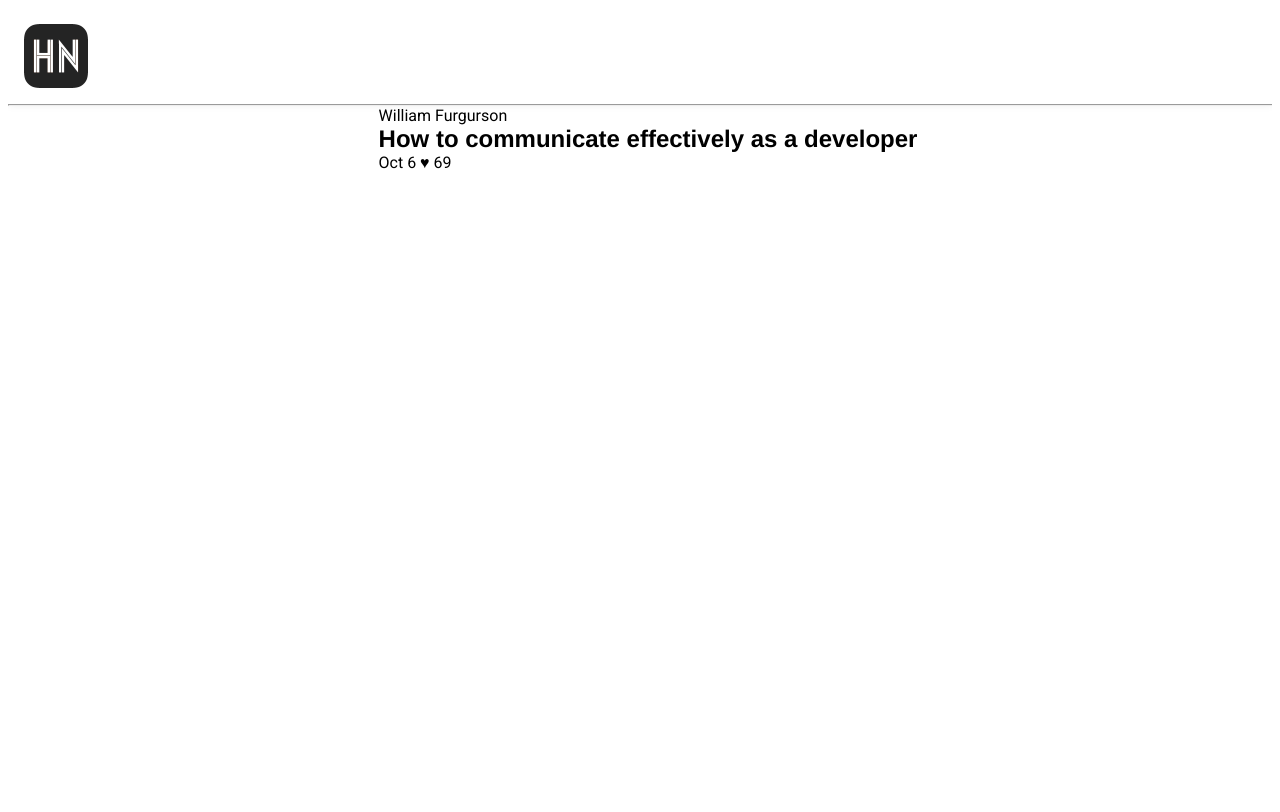
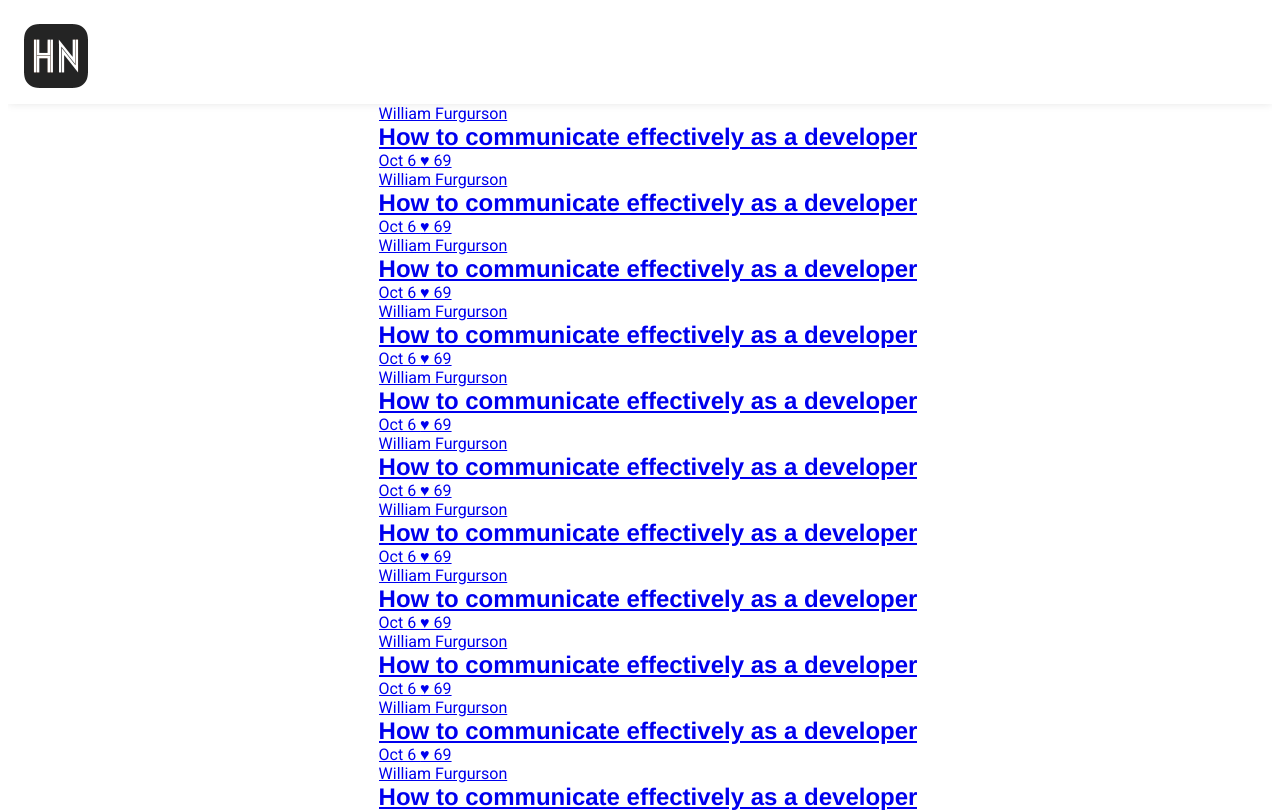
Before and after one commit to jeyefendi/Avito-Test, a React (Create React App) app: page / in a window 1280 px wide. Shown: the top 812 px of the page. Built offline with nearby package versions, Linux system fonts and the light colour scheme; a web font is replaced by a local one.

Commit message:
routering by ID

```diff
--- a/src/App.jsx
+++ b/src/App.jsx
@@ -1,25 +1,20 @@
-import { BrowserRouter, Route, Switch } from "react-router-dom";
+import { BrowserRouter as Router, Route, Switch } from "react-router-dom";
 import "./App.sass";
 import Header from "./components/Header/Header";
 import Feed from "./components/Feed/Feed";
-import { PostPage } from "./pages/PostPage";
+import PostPage from "./pages/PostPage";
 
 function App() {
 
 
   return (
-    <BrowserRouter>
-      <>
+    <Router>
         <Header />
-        <Feed />
-        <div className="router">
           <Switch>
-            <Route path="/" exact />
-            <Route component={PostPage} path="/post" />
+            <Route path="/" exact><Feed/></Route>
+            <Route path="/post/:id" exact><PostPage/></Route>
           </Switch>
-        </div>
-      </>
-    </BrowserRouter>
+    </Router>
   );
 }
 
--- a/src/components/Feed/Feed.jsx
+++ b/src/components/Feed/Feed.jsx
@@ -1,17 +1,16 @@
-import React, {Component} from "react";
+import React from "react";
 import Post from "./Post";
 import styles from './Feed.module.sass'
 
-class Feed extends Component {
-
-  render() {
-
-    return (
-      <main className={styles.feed}>
-        <Post/>
-      </main>
-    );
-  }
+const Feed = () => {
+  return (
+    <main className={styles.feed}>
+      {Array(100).fill().map((_, index) => (
+        <Post key={index} id={index+1}/>
+      )
+        )}
+    </main>
+  )
 }
 
-export default Feed;
+export default Feed
--- a/src/components/Feed/Post.jsx
+++ b/src/components/Feed/Post.jsx
@@ -1,18 +1,19 @@
-import React from 'react';
-import styles from './Feed.module.sass'
+import React from "react";
+import { Link } from "react-router-dom";
+import styles from "./Feed.module.sass";
 
-const Post = () => {
+const Post = ({id}) => {
+
   return (
-    <>
-    <div className={styles.post}>
-      <span className={styles.author}>William Furgurson</span>
-      <h2>How to communicate effectively as a developer</h2>
-      <time dateTime='2022-10-06'>Oct 6 </time>
-      <span className={styles.rate}> ♥ 69</span>
-    </div>
-    <hr/>
-    </>
-  )
-}
+    <Link to={`/post/${id}`} >
+      <div className={styles.post}>
+        <span className={styles.author}>William Furgurson</span>
+        <h2>How to communicate effectively as a developer</h2>
+        <time dateTime="2022-10-06">Oct 6 </time>
+        <span className={styles.rate}> ♥ 69</span>
+      </div>
+    </Link>
+  );
+};
 
-export default Post
+export default Post;
--- a/src/pages/PostPage.jsx
+++ b/src/pages/PostPage.jsx
@@ -0,0 +1,9 @@
+import React from 'react'
+
+const PostPage = () => {
+  return (
+    <div>Hello!</div>
+  )
+}
+
+export default PostPage
```
